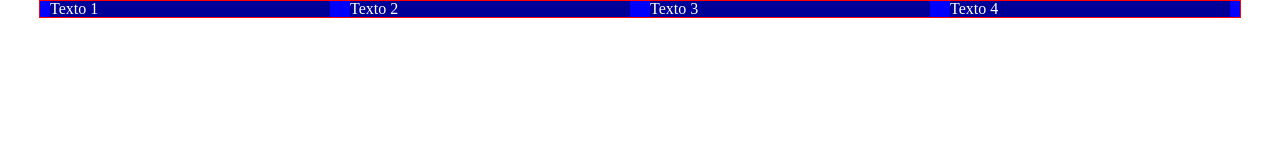
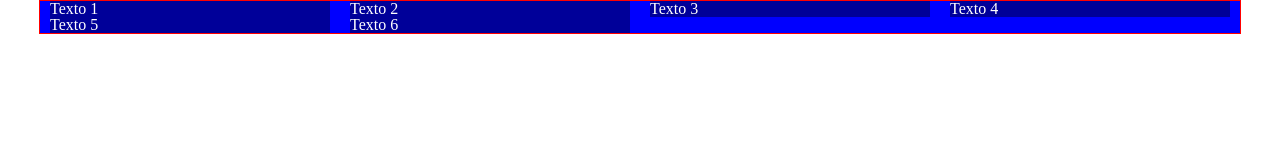
Before and after one commit to tsdeveloper/LeScone, a website built with Parcel: page index.html in a window 1280 px wide. Built offline with nearby package versions, Linux system fonts and the light colour scheme.

Commit message:
feat: add new line section html.

```diff
--- a/index.html
+++ b/index.html
@@ -11,7 +11,8 @@
         <section class="grid-3">Texto 2</section>
         <section class="grid-3">Texto 3</section>
         <section class="grid-3">Texto 4</section>
-
+        <section class="grid-3">Texto 5</section>
+        <section class="grid-3">Texto 6</section>
     </section>
 
 <script type="module" src="index.js"></script>
```
